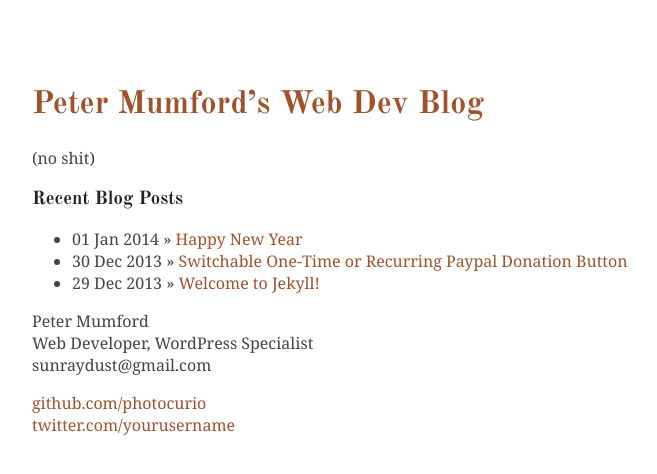
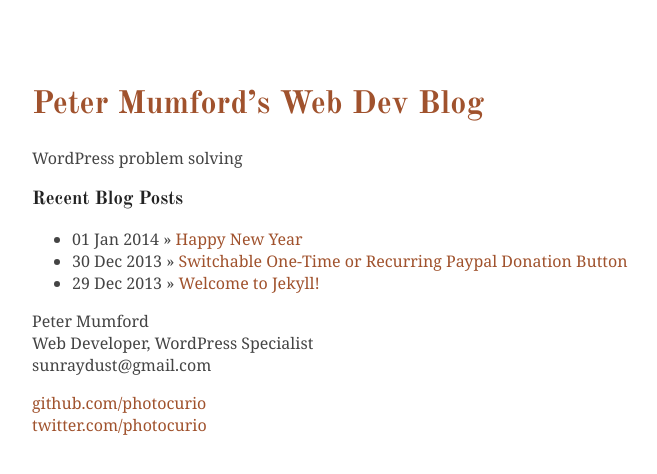
Before and after one commit to photocurio/photocurio.github.io, a Jekyll site: the page built from index.html, in a window 1280 px wide. Shown: the top 474 px of the page, without its empty margins (140-797 px from the left). Built offline with Jekyll 4.4.1, drawn with Linux system fonts in a browser that asks for light colours; Markdown is read by kramdown in place of the engine named in the settings.

Commit message:
fixed twitter link, slogan
Signed-off-by: peter mumford <peter@topheavypilesofbooks.com>

```diff
--- a/_includes/footer.html
+++ b/_includes/footer.html
@@ -9,7 +9,7 @@
 			<div class="contact">
               <p>
                 <a href="https://github.com/photocurio">github.com/photocurio</a><br />
-                <a href="https://twitter.com/yourusername">twitter.com/yourusername</a><br />
+                <a href="https://twitter.com/photocurio">twitter.com/photocurio</a><br />
               </p>
             </div>
           </div>
--- a/_layouts/default.html
+++ b/_layouts/default.html
@@ -4,7 +4,7 @@
 	<div class="site">
     	<div class="header">
         	<h1 class="title"><a href="/">{{ site.name }}</a></h1>
-			<p class="subhead">(no shit)</p>
+			<p class="subhead">WordPress problem solving</p>
         </div>
         <div class="container">
 
```
Also changed, not shown: 5 other files.
